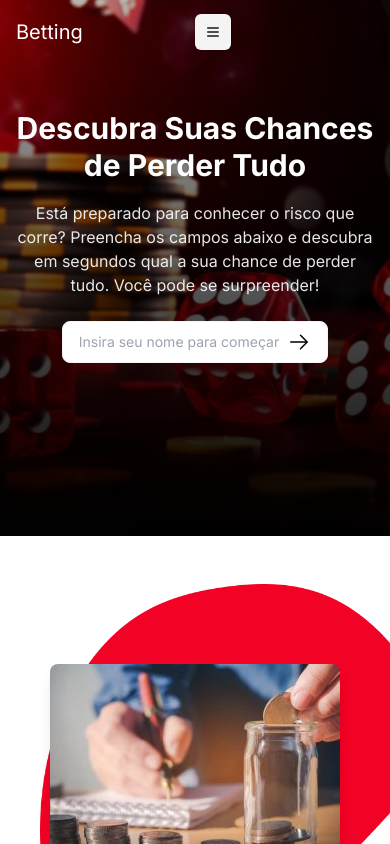
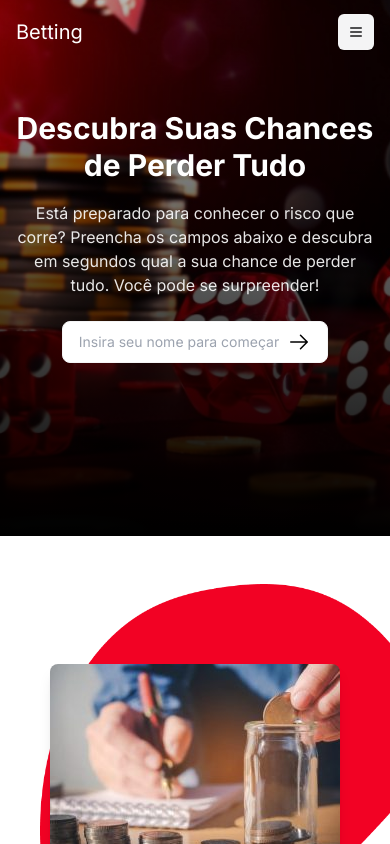
Before and after one commit to Brazilian-Online-Betting-Analysis/a3-matematica-react, a React (Vite) app: page / in a window 390 px wide. Shown: the top 844 px of the page. Built offline with nearby package versions, Linux system fonts and the light colour scheme.

Commit message:
fix navbar hamburger icon

```diff
--- a/src/components/navbar.tsx
+++ b/src/components/navbar.tsx
@@ -109,7 +109,7 @@ export function Navbar() {
           </li>
         </ul>
 
-        <div className="flex justify-end items-center gap-4 col-span-2 md:col-span-1">
+        <div className="flex justify-end items-center gap-4 col-span-4 md:col-span-1">
           <div className="hidden md:block">
             <ResultsHistoryModal
               isOpen={isResultsHistoryModalOpen}
```
